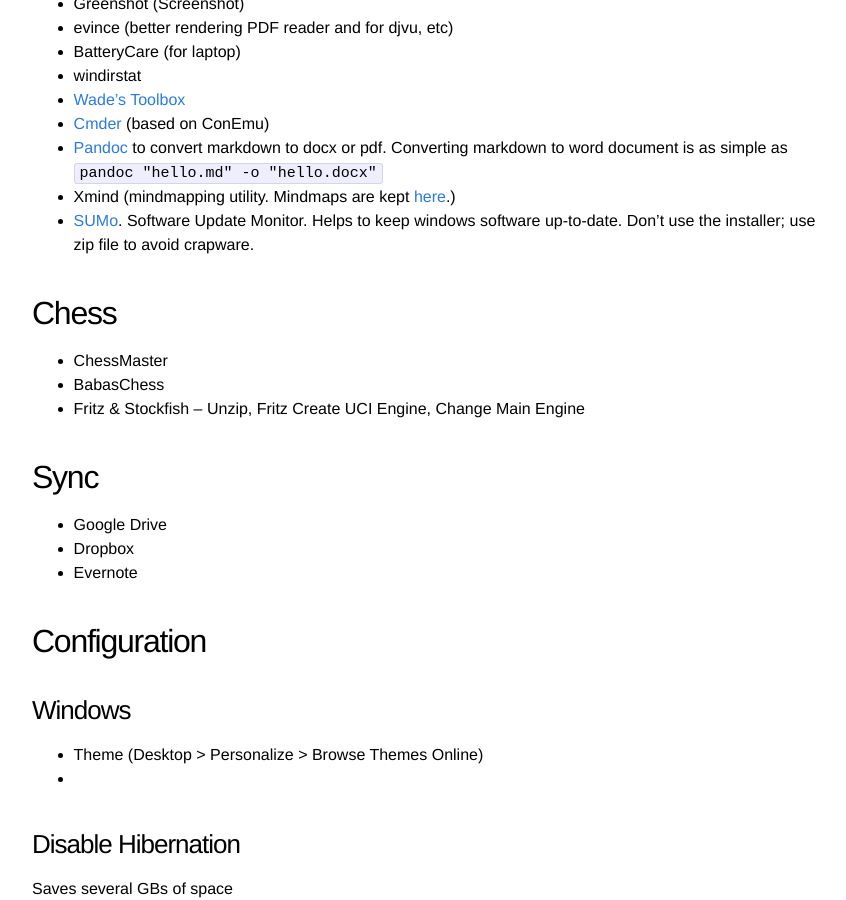
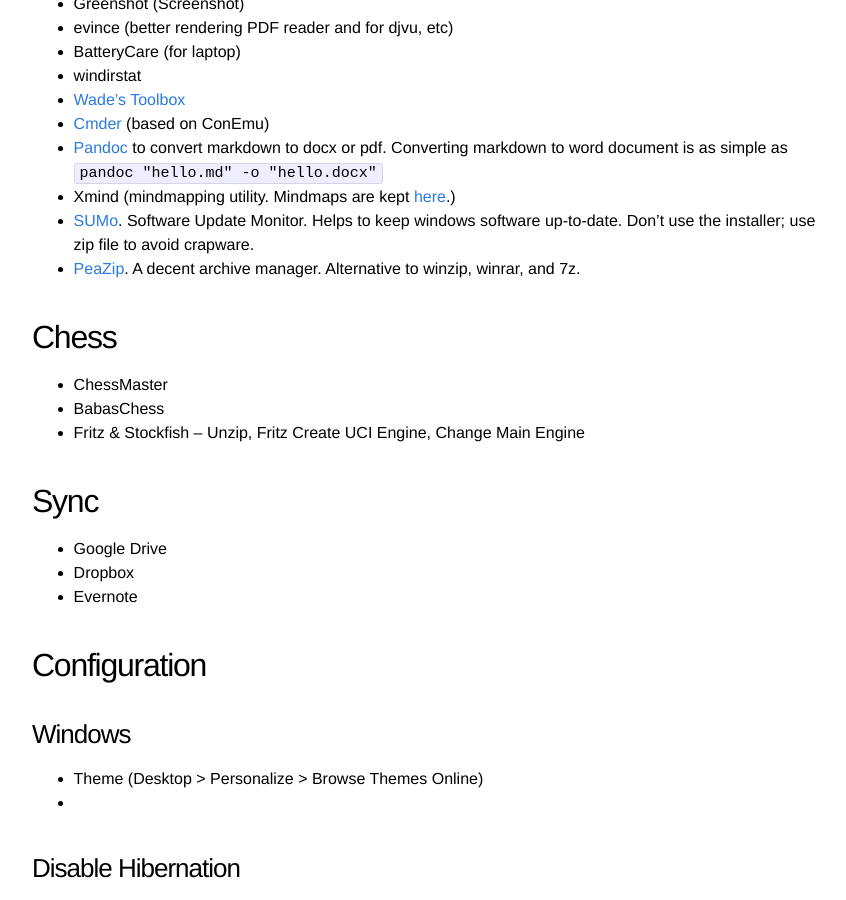
Before and after one commit to ananthp/kurippu, a Jekyll site: the page built from _posts/2014-09-13-stuff-on-top-of-windows.md, in a window 1280 px wide and 900 px high, scrolled down 1114 px. Shown: the whole window, without its empty margins (208-1054 px from the left). Built offline with Jekyll 4.4.1, drawn with Linux system fonts in a browser that asks for light colours.

Commit message:
mentioned peazip

```diff
--- a/_posts/2014-09-13-stuff-on-top-of-windows.md
+++ b/_posts/2014-09-13-stuff-on-top-of-windows.md
@@ -50,6 +50,7 @@ http://foldersize.sourceforge.net/
 * [Pandoc](http://johnmacfarlane.net/pandoc/installing.html) to convert markdown to docx or pdf. Converting markdown to word document is as simple as `pandoc "hello.md" -o "hello.docx"`
 * Xmind (mindmapping utility. Mindmaps are kept [here](https://bitbucket.org/rpattabi/stuff).)
 * [SUMo](http://www.kcsoftwares.com/sumo/start/). Software Update Monitor. Helps to keep windows software up-to-date. Don't use the installer; use zip file to avoid crapware.
+* [PeaZip](http://peazip.sourceforge.net/). A decent archive manager. Alternative to winzip, winrar, and 7z.
 
 ## Chess
 
```
